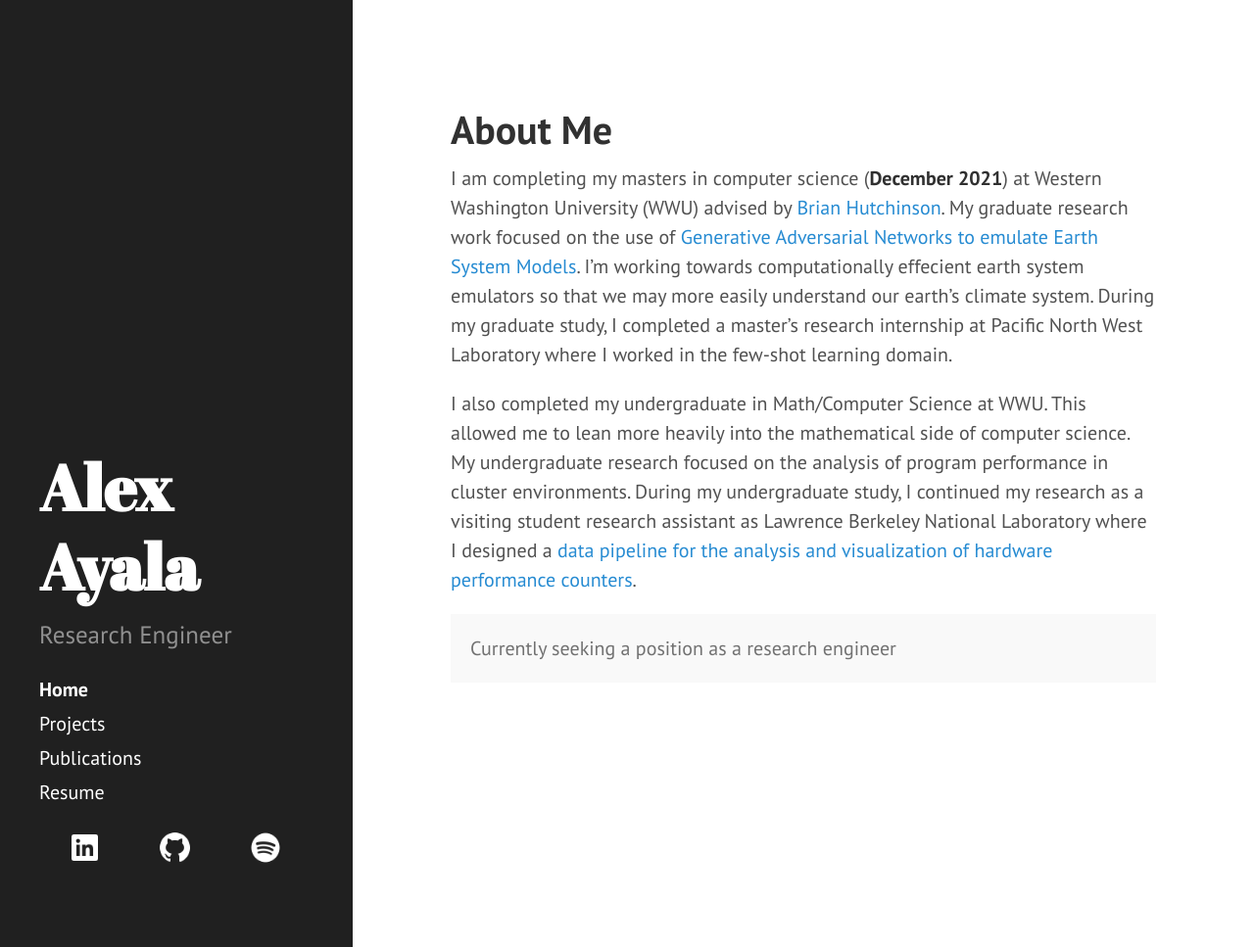
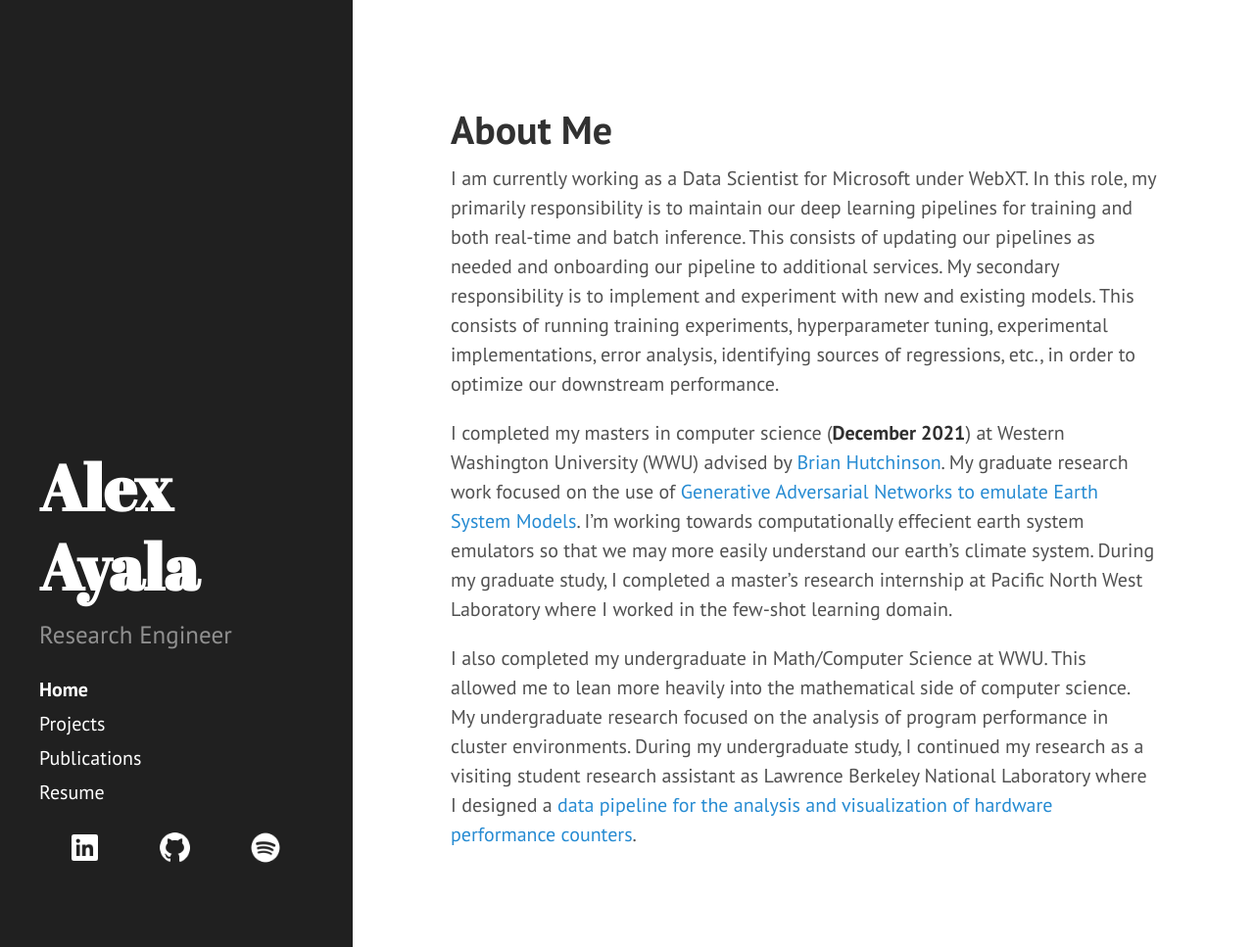
Before and after one commit to alexayalamcs/alexayalamcs.github.io, a Jekyll site: the page built from index.md, in a window 1280 px wide and 967 px high. Shown: the whole window at 98% size. Built offline with Jekyll 4.4.1, drawn with Linux system fonts in a browser that asks for light colours.

Commit message:
Update website

```diff
--- a/index.md
+++ b/index.md
@@ -5,10 +5,8 @@ title: Home
 
 # About Me
 
-I am completing my masters in computer science (**December 2021**) at Western Washington University (WWU) advised by [Brian Hutchinson](https://fw.cs.wwu.edu/~hutchib2/hutchresearch.html). My graduate research work focused on the use of [Generative Adversarial Networks to emulate Earth System Models](/project/#gans-for-climate-data-generation). I'm working towards computationally effecient earth system emulators so that we may more easily understand our earth's climate system. During my graduate study, I completed a master's research internship at Pacific North West Laboratory where I worked in the few-shot learning domain.
+I am currently working as a Data Scientist for Microsoft under WebXT. In this role, my primarily responsibility is to maintain our deep learning pipelines for training and both real-time and batch inference. This consists of updating our pipelines as needed and onboarding our pipeline to additional services. My secondary responsibility is to implement and experiment with new and existing models. This consists of running training experiments, hyperparameter tuning, experimental implementations, error analysis, identifying sources of regressions, etc., in order to optimize our downstream performance.
+
+I completed my masters in computer science (**December 2021**) at Western Washington University (WWU) advised by [Brian Hutchinson](https://fw.cs.wwu.edu/~hutchib2/hutchresearch.html). My graduate research work focused on the use of [Generative Adversarial Networks to emulate Earth System Models](/project/#gans-for-climate-data-generation). I'm working towards computationally effecient earth system emulators so that we may more easily understand our earth's climate system. During my graduate study, I completed a master's research internship at Pacific North West Laboratory where I worked in the few-shot learning domain.
 
 I also completed my undergraduate in Math/Computer Science at WWU. This allowed me to lean more heavily into the mathematical side of computer science. My undergraduate research focused on the analysis of program performance in cluster environments. During my undergraduate study, I continued my research as a visiting student research assistant as Lawrence Berkeley National Laboratory where I designed a [data pipeline for the analysis and visualization of hardware performance counters](/project/#dashing-analysis-framework-for-performance-counters).
-
-<p class="message">
-  Currently seeking a position as a research engineer
-</p>
```
Also changed, not shown: Gemfile.lock, 7 other files.
